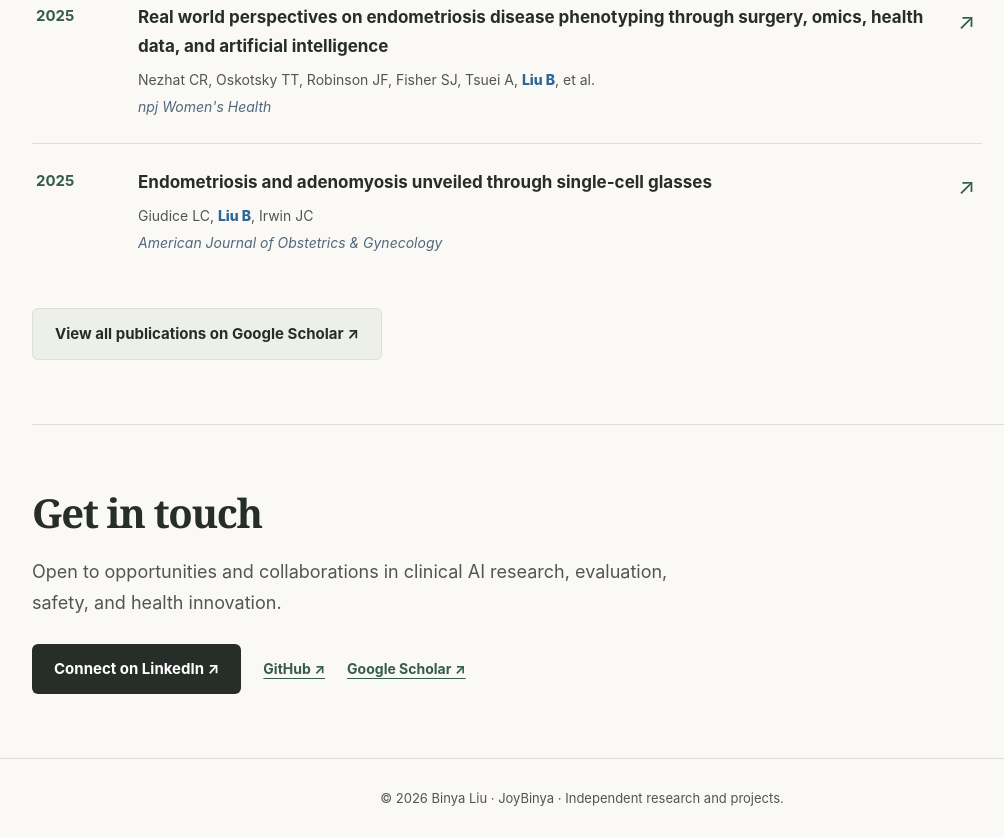
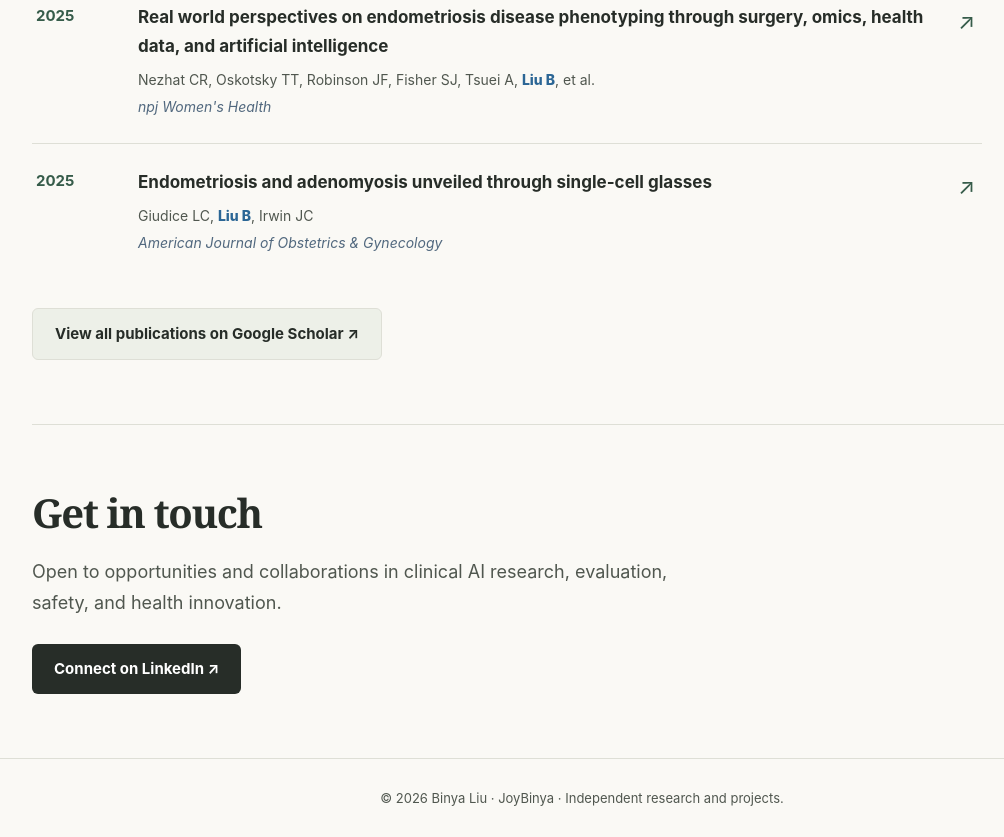
Before and after one commit to liubinya-joy/liubinya-joy.github.io, a plain HTML site: page index.html in a window 1280 px wide. Shown: the part 2646-3483 px from the top of the page, without its empty margins (58-1062 px from the left). Drawn offline with Linux system fonts and the light colour scheme.

Commit message:
Keep LinkedIn as the sole contact link

```diff
--- a/index.html
+++ b/index.html
@@ -242,8 +242,6 @@
 
       <div class="contact-links">
         <a class="button" href="https://www.linkedin.com/in/binya-liu-md-phd/">Connect on LinkedIn &nearr;</a>
-        <a class="text-link" href="https://github.com/liubinya-joy">GitHub &nearr;</a>
-        <a class="text-link" href="https://scholar.google.com/citations?user=uD3QzZcAAAAJ&amp;hl=en">Google Scholar &nearr;</a>
       </div>
 
     </section>
```
